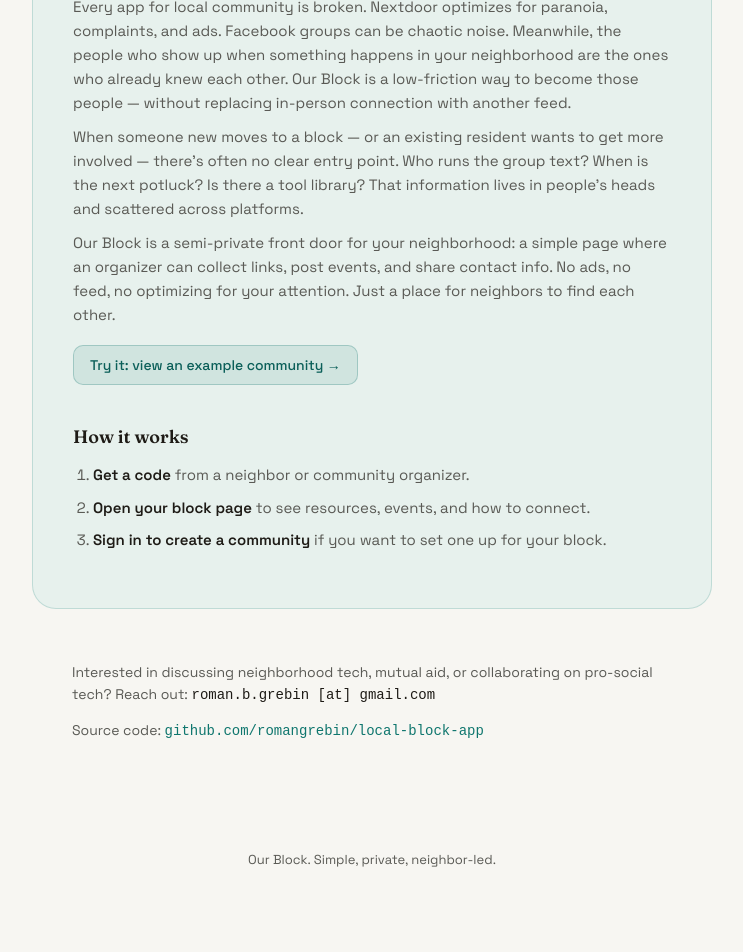
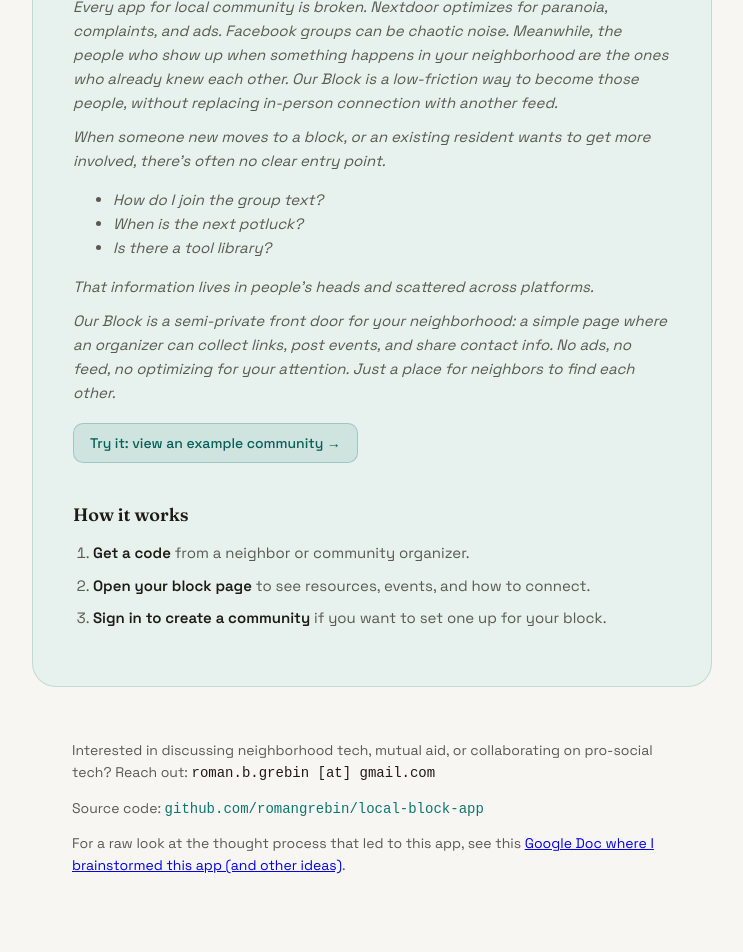
Before and after one commit to romangrebin/local-block-app, a React (Vite) app: page / in a window 1280 px wide. Shown: the part 900-1852 px from the top of the page, without its empty margins (268-1011 px from the left). Before the commit the page ends 1831 px from the top, so only its background shows below. Built offline with nearby package versions, Linux system fonts and the light colour scheme; no server answers.

Commit message:
update homepage context about app

```diff
--- a/src/pages/HomePage.tsx
+++ b/src/pages/HomePage.tsx
@@ -144,23 +144,27 @@
               content, manage community members, the whole shebang.
               If it were looking for users, the pitch would look something like: ...
             </p>
-            <p>Every app for local community is broken. Nextdoor optimizes for paranoia,
+            <p><i>Every app for local community is broken. Nextdoor optimizes for paranoia,
               complaints, and ads. Facebook groups can be chaotic noise. Meanwhile, the people
               who show up when something happens in your neighborhood are the ones who already
-              knew each other. Our Block is a low-friction way to become those people — without
+              knew each other. Our Block is a low-friction way to become those people, without
               replacing in-person connection with another feed.
-            </p>
-            <p>
-              When someone new moves to a block — or an existing resident wants to get more
-              involved — there's often no clear entry point. Who runs the group text? When is
-              the next potluck? Is there a tool library? That information lives in people's
-              heads and scattered across platforms.
-            </p>
-            <p>
-              Our Block is a semi-private front door for your neighborhood: a simple page where an
+            </i></p>
+            <p><i>
+              When someone new moves to a block, or an existing resident wants to get more
+              involved, there's often no clear entry point.
+              <ul>
+                <li>How do I join the group text?</li>
+                <li>When is the next potluck?</li>
+                <li>Is there a tool library?</li>
+              </ul>
+              That information lives in people's heads and scattered across platforms.
+            </i></p>
+            <p><i>
+              Our Block is a <i>semi</i>-private front door for your neighborhood: a simple page where an
               organizer can collect links, post events, and share contact info. No ads, no feed,
               no optimizing for your attention. Just a place for neighbors to find each other.
-            </p>
+            </i></p>
             <Link className="home-try-it" to="/zesty-test">
               Try it: view an example community &rarr;
             </Link>
@@ -193,6 +197,15 @@
             github.com/romangrebin/local-block-app
           </a>
         </p>
+        <p>
+          For a raw look at the thought process that led to this app, see this{" "}
+          <a className="home-google-doc-link"
+            href="https://docs.google.com/document/d/1D77BOXlFiQ1nTf6EDPLFoo3H7Y0to2NpoNSyYWK6KJQ/edit?tab=t.33tcodttxaww"
+            target="_blank"
+            rel="noreferrer"
+          >
+             Google Doc where I brainstormed this app (and other ideas)</a>.
+        </p>
       </section>
     </div>
   );
```
